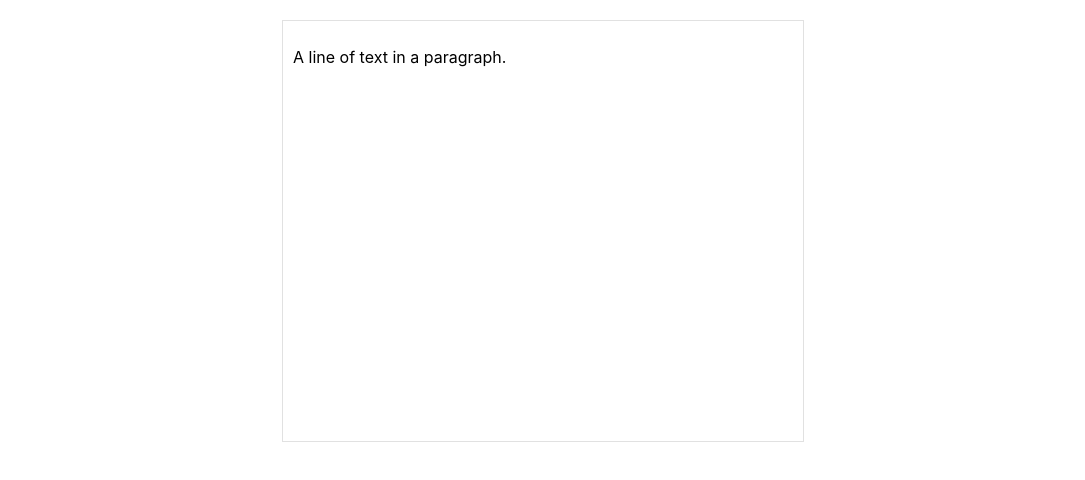
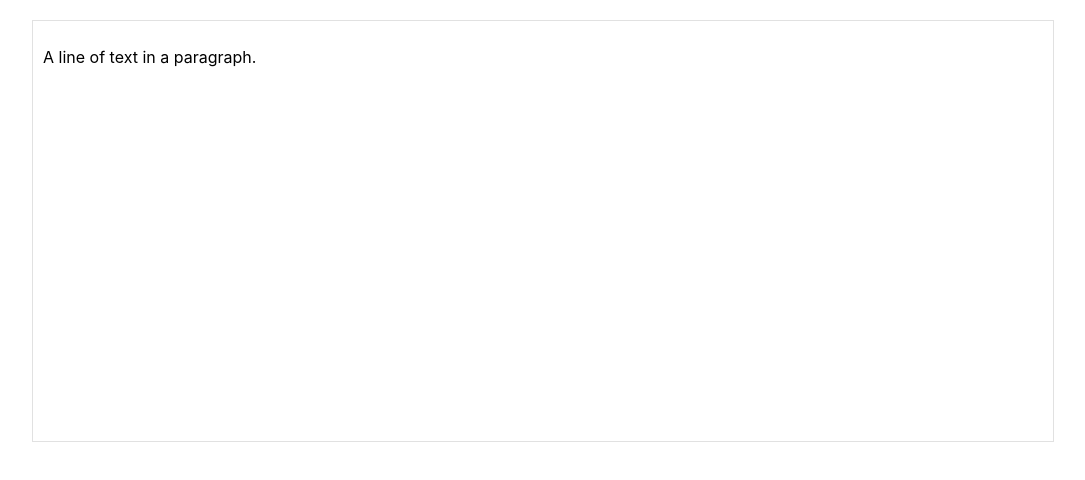
Before and after one commit to mattbf/note-taker, a React (Create React App) app in the folder app/: page / in a window 1280 px wide. Shown: the top 480 px of the page, without its empty margins (97-1182 px from the left). Built offline with nearby package versions, Linux system fonts and the light colour scheme.

Commit message:
Added bold formatting

```diff
--- a/app/src/App.js
+++ b/app/src/App.js
@@ -6,7 +6,7 @@ import TextEditor from './TextEditor/TextEditor.js'
 function App() {
   return (
     <div style={{display: 'flex', flexDirection: 'column', alignItems: 'center',}}>
-      <div style={{border: '1px solid rgba(196, 196, 196, 0.5)', minHeight: 400, width: 500, margin: 20, padding: 10}}>
+      <div style={{border: '1px solid rgba(196, 196, 196, 0.5)', minHeight: 400, minWidth: 400, width: '90%', maxWidth: 1000, margin: 20, padding: 10}}>
         <TextEditor />
       </div>
     </div>
--- /dev/null
+++ b/app/src/TextEditor/CustomLeaves/CustomLeaves.js
@@ -0,0 +1,13 @@
+// Define a React component to render leaves with bold text.
+export const Leaf = props => {
+  return (
+    <span
+      {...props.attributes}
+      style={{ fontWeight: props.leaf.bold ? 'bold' : 'normal' }}
+    >
+      {props.children}
+    </span>
+  )
+}
+
+export default Leaf
--- a/app/src/TextEditor/TextEditor.js
+++ b/app/src/TextEditor/TextEditor.js
@@ -2,13 +2,14 @@
 import React, { useEffect, useMemo, useState, useCallback } from 'react'
 // Import the Slate editor factory.
 import { createEditor } from 'slate'
-import { Editor, Transforms } from 'slate'
+import { Editor, Transforms, Text } from 'slate'
 
 // Import the Slate components and React plugin.
 import { Slate, Editable, withReact } from 'slate-react'
 
 //CUSTOM ELEMENTS
-import CodeBlock from './CustomElements/CodeBlock.js'
+import { CodeBlock } from './CustomElements/CustomElements.js'
+import { Leaf } from './CustomLeaves/CustomLeaves.js'
 
 const TextEditor = () => {
   const editor = useMemo(() => withReact(createEditor()), [])
@@ -33,6 +34,7 @@ const TextEditor = () => {
     }
   }, [value]);
 
+  //FOR RENDERING CUSTOM BLOCKS
   const renderElement = useCallback(props => {
     switch (props.element.type) {
       case 'code':
@@ -40,6 +42,11 @@ const TextEditor = () => {
       default:
         return <DefaultElement {...props} />
     }
+  }, [])
+
+  //FOR RENDERING CUSTOM LEAVES
+  const renderLeaf = useCallback(props => {
+    return <Leaf {...props} />
   }, [])
 
   const DefaultElement = props => {
@@ -51,32 +58,51 @@ const TextEditor = () => {
       editor={editor}
       value={value}
       onChange={newValue => setValue(newValue)}
+
+      style={{border: 'solid', width: '100%', height: '100%'}}
     >
     <Editable
       renderElement={renderElement}
+      renderLeaf={renderLeaf}
 
       onKeyDown={event => {
-        //transform text
-        if (event.key === '&') {
+          let commandKey = event.ctrlKey || event.metaKey ? true : false
+          if (!commandKey) {
+            return
+          } else {
+            console.log("command issued " + event.key)
+            switch (event.key) {
+              // When "`" is pressed, keep our existing code block logic.
+              case '`': {
                 event.preventDefault()
-          editor.insertText('and')
-        }
-        //transfrom node block into code block
-        if (event.key === '`' && event.ctrlKey) {
-          // Prevent the "`" from being inserted by default.
-          event.preventDefault()
-          // Determine whether any of the currently selected blocks are code blocks.
                 const [match] = Editor.nodes(editor, {
                   match: n => n.type === 'code',
                 })
-            // Toggle the block type depending on whether there's already a match.
                 Transforms.setNodes(
                   editor,
                   { type: match ? 'paragraph' : 'code' },
                   { match: n => Editor.isBlock(editor, n) }
                 )
+                break
+              }
+
+              // When "B" is pressed, bold the text in the selection.
+              case 'b': {
+                console.log("b pressed")
+                // Apply it to text nodes, and split the text node up if the
+                // selection is overlapping only part of it.
+                event.preventDefault()
+                Transforms.setNodes(
+                  editor,
+                  { bold: !editor.bold },
+                  { match: n => Text.isText(n), split: true }
+                )
+                break
+              }
+            }
           }
         }}
+
     />
     </Slate>
   )
```
Also changed, not shown: app/src/TextEditor/CustomElements/CustomElements.js (renamed from app/src/TextEditor/CustomElements/CodeBlock.js), 2 other files (tests, documents, lock files or other folders). Lines whose indentation alone changed are shown as unchanged.
